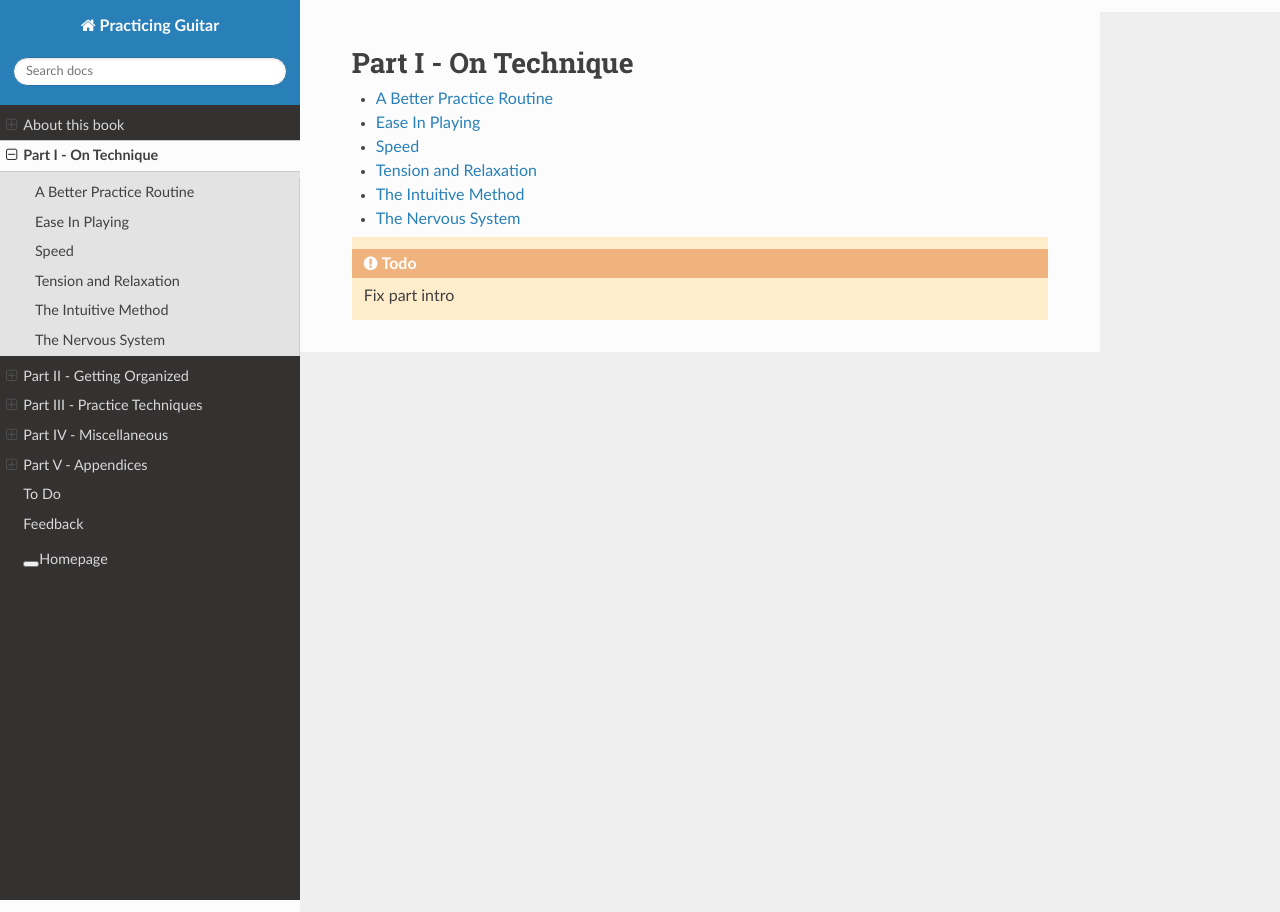
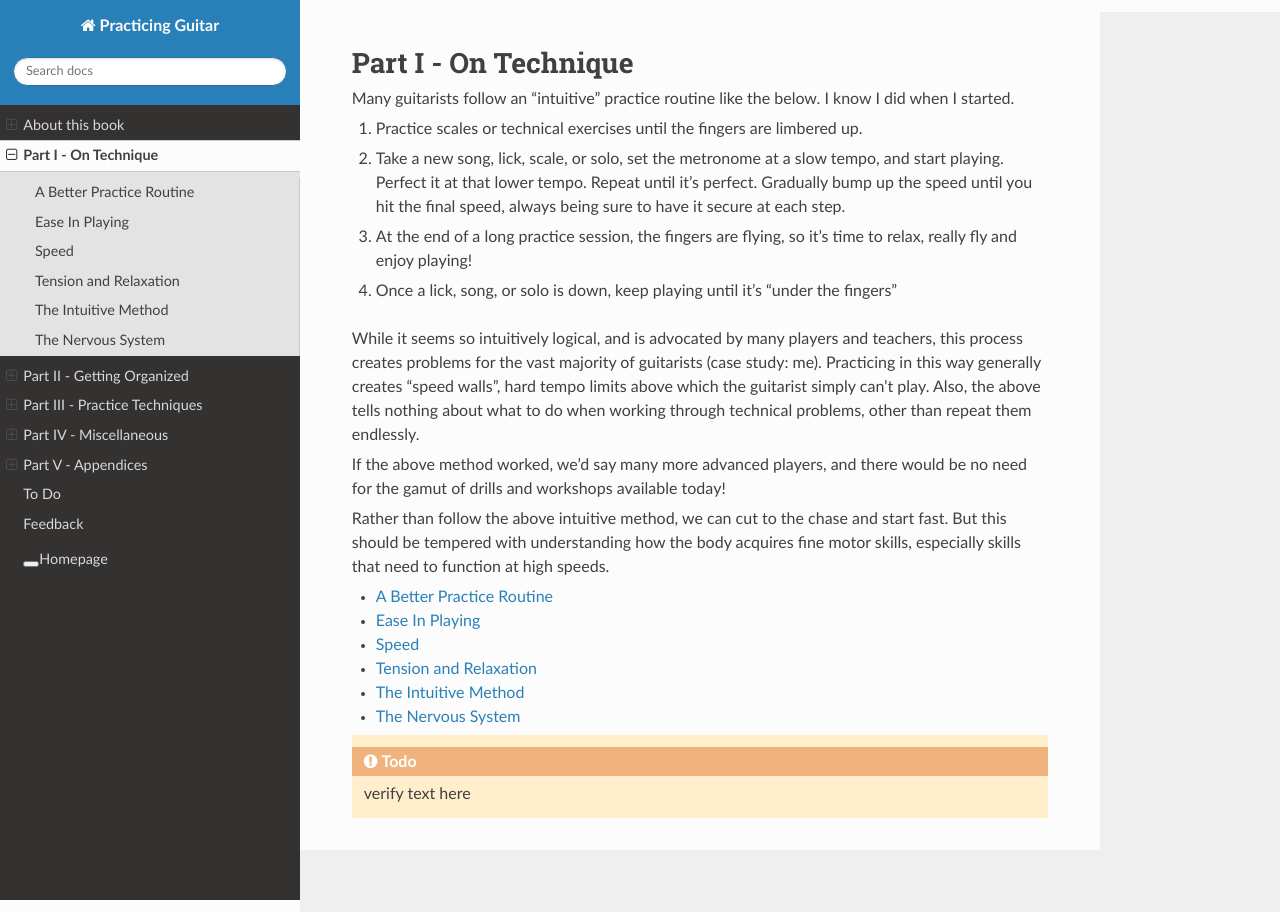
Before and after one commit to jzohrab/practicing-guitar, a Sphinx documentation site: the page built from docs/part-1-on-technique/_index.rst, in a window 1280 px wide. Built offline with Sphinx 7.4.7 and the Read the Docs theme 2.0.0, drawn with Linux system fonts in a browser that asks for light colours; a script that is not in the unit is left out.

Commit message:
part 1 intro

```diff
--- a/docs/part-1-on-technique/_index.rst
+++ b/docs/part-1-on-technique/_index.rst
@@ -4,9 +4,25 @@
 Part I - On Technique
 #####################
 
+Many guitarists follow an "intuitive" practice routine like the below.  I know I did when I started.
+
+1. Practice scales or technical exercises until the fingers are limbered up.
+
+2. Take a new song, lick, scale, or solo, set the metronome at a slow tempo, and start playing.  Perfect it at that lower tempo.  Repeat until it's perfect.  Gradually bump up the speed until you hit the final speed, always being sure to have it secure at each step.
+
+3. At the end of a long practice session, the fingers are flying, so it's time to relax, really fly and enjoy playing!
+
+4. Once a lick, song, or solo is down, keep playing until it's "under the fingers"
+
+While it seems so intuitively logical, and is advocated by many players and teachers, this process creates problems for the vast majority of guitarists (case study: me).  Practicing in this way generally creates "speed walls", hard tempo limits above which the guitarist simply can't play.  Also, the above tells nothing about what to do when working through technical problems, other than repeat them endlessly.
+
+If the above method worked, we'd say many more advanced players, and there would be no need for the gamut of drills and workshops available today!
+
+Rather than follow the above intuitive method, we can cut to the chase and start fast.  But this should be tempered with understanding how the body acquires fine motor skills, especially skills that need to function at high speeds.
+
 .. toctree::
    :glob:
 
    *
 
-.. todo:: Fix part intro
+.. todo:: verify text here
--- a/docs/part-5-appendices/references.rst
+++ b/docs/part-5-appendices/references.rst
@@ -31,3 +31,8 @@ https://www.amazon.com/Art-Piano-Playing-Scientific-Approach/dp/0874870682
 Though less immediately practical than Lister-Sink's video, this book made me think of guitar playing more as a process controlled by the subconscious and the central nervous system ... in other words, not muscles, and not muscular tension.  It describes motions as a combination of excitatory and inhibitory signals, that is, muscle contraction and relaxation.  Since I always got locked up with tension when guitar playing, I felt I was missing the inhibitory training necessary.
 
 In retrospect, eliminating excess tension using the ideas from the "Freeing the Caged Bird" video could help the central nervous system as well, because there would be less noise, allowing for finer adjustments and control by the subconscious ... but who knows.
+
+
+* "Fundamentals of Piano Practice" by Chuan C. Chang
+
+http://www.pianopractice.org/
```
